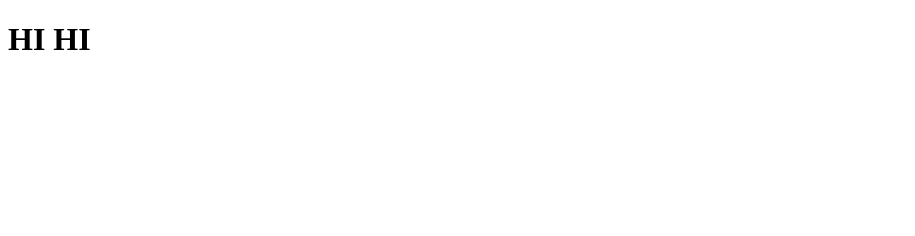
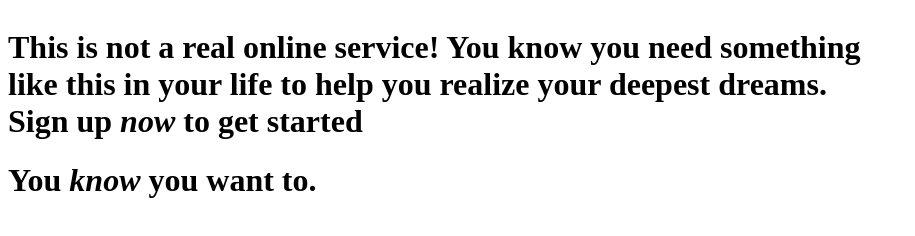
Before and after one commit to CodingTiger25/odin_login_page, a plain HTML site: page index.html in a window 1280 px wide. Shown: the whole page, without its empty margins (0-915 px from the left). Drawn offline with Linux system fonts and the light colour scheme.

Commit message:
Added header portion of login page

```diff
--- a/index.html
+++ b/index.html
@@ -7,9 +7,17 @@
     <link rel = "stylesheet" href="./styles.css">
 </head>
 <body>
-    <h1>
-        HI HI
-    </h1>
+   <div class="flex-container">
+    <div>
+        <h1> This is not a real online service! You know you need something <br>
+             like this in your life to help you realize your deepest dreams. <br>
+             Sign up <i>now</i> to get started</h1>
+        <h1>
+             You <i>know</i> you want to.
+        </h1>
+    </div>
+
+   </div>
 
 </body>
 </html>
--- a/styles.css
+++ b/styles.css
@@ -1,3 +1,3 @@
-h1{
-    font: 500;
+.flex-container{
+    display: flex;
 }
```
